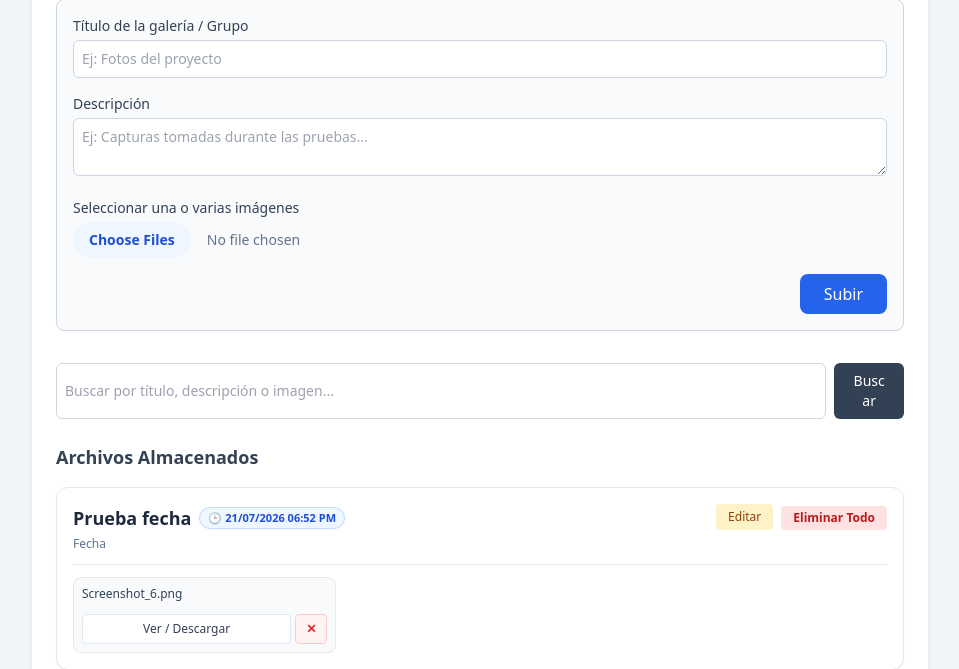
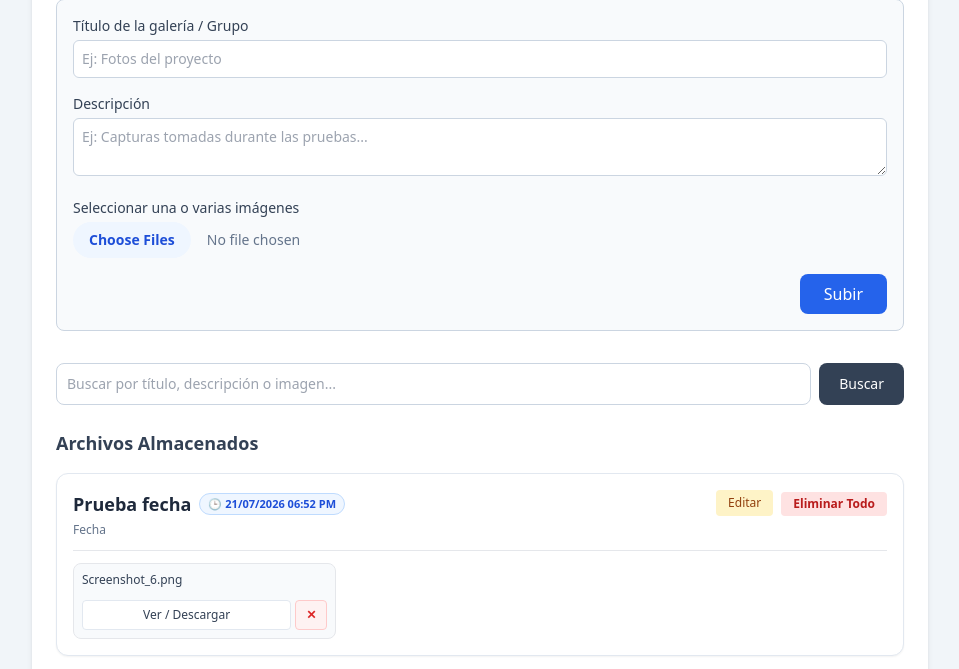
Before and after one commit to jesusmosqueraro-bot/gestor-archivos-mossoft, a Flask app: page /gestor in a window 1280 px wide. Shown: the part 170-839 px from the top of the page, without its empty margins (160-1119 px from the left). Run offline with Flask 3, Linux system fonts and the light colour scheme; a user stored in the database is signed in; data comes from the database, SQL or seed files in the repository; some libraries are stand-ins or nearby versions.

Commit message:
Update index.html

```diff
--- a/templates/index.html
+++ b/templates/index.html
@@ -79,16 +79,16 @@
         </div>
         {% endif %}
 
-        <!-- Buscador -->
+        <!-- Buscador Corregido (Sin quiebre de texto en el botón) -->
         <div class="mb-6">
             <form action="/gestor" method="GET" class="flex flex-col sm:flex-row w-full gap-2">
-                <input type="text" name="q" value="{{ busqueda }}" placeholder="Buscar por título, descripción o imagen..." class="w-full text-sm p-2 border border-slate-300 rounded-md focus:outline-none focus:ring-2 focus:ring-blue-500">
-                <div class="flex gap-2">
-                    <button type="submit" class="w-full sm:w-auto bg-slate-700 text-white px-4 py-2 rounded-md text-sm font-medium hover:bg-slate-800 transition-colors">
+                <input type="text" name="q" value="{{ busqueda }}" placeholder="Buscar por título, descripción o imagen..." class="w-full text-sm p-2.5 border border-slate-300 rounded-lg focus:outline-none focus:ring-2 focus:ring-blue-500">
+                <div class="flex gap-2 shrink-0">
+                    <button type="submit" class="w-full sm:w-auto bg-slate-700 text-white px-5 py-2.5 rounded-lg text-sm font-medium hover:bg-slate-800 transition-colors whitespace-nowrap">
                         Buscar
                     </button>
                     {% if busqueda %}
-                        <a href="/gestor" class="w-full sm:w-auto text-center bg-slate-200 text-slate-700 px-4 py-2 rounded-md text-sm font-medium hover:bg-slate-300 transition-colors flex items-center justify-center">
+                        <a href="/gestor" class="w-full sm:w-auto text-center bg-slate-200 text-slate-700 px-4 py-2.5 rounded-lg text-sm font-medium hover:bg-slate-300 transition-colors flex items-center justify-center whitespace-nowrap">
                             Limpiar
                         </a>
                     {% endif %}
```
Lines whose indentation alone changed are shown as unchanged.
